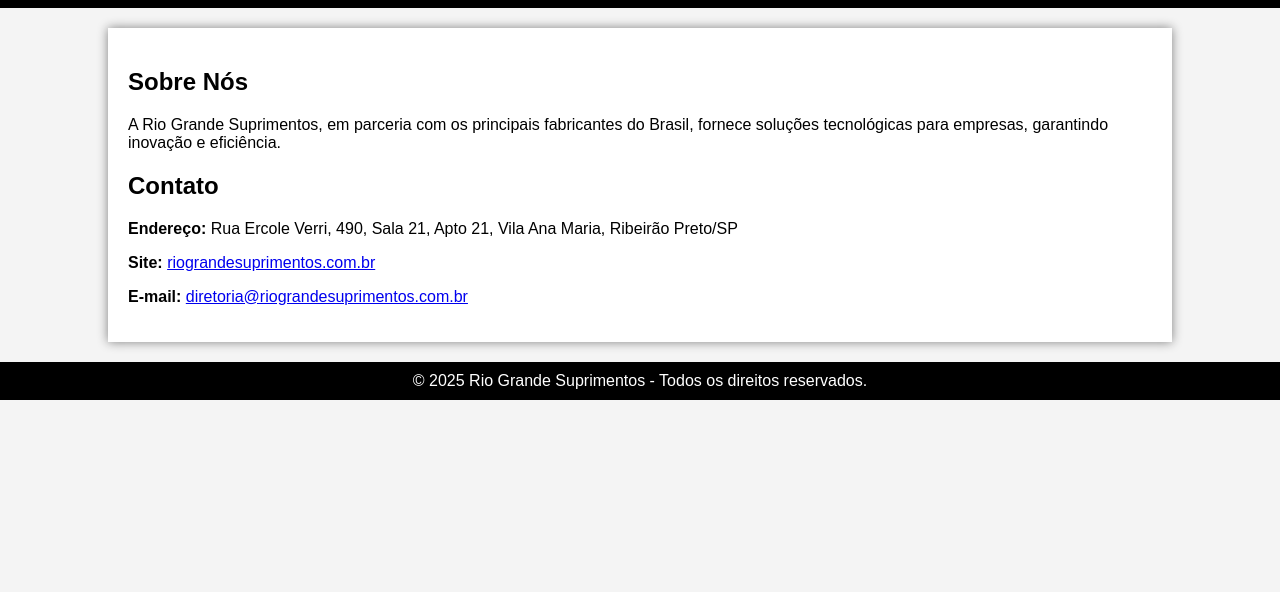
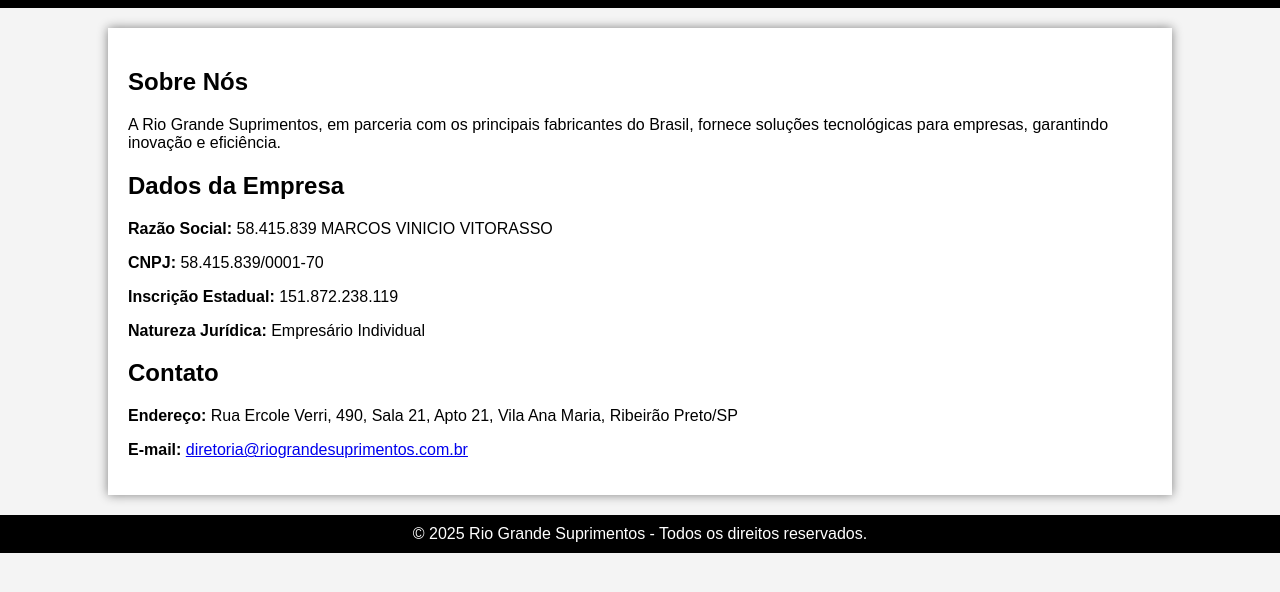
Before and after one commit to riogradesuprimentos/landing-page-responsiva, a plain HTML site: page index.html in a window 1280 px wide. Shown: the part 102-694 px from the top of the page. Drawn offline with Linux system fonts and the light colour scheme.

Commit message:
Update index.html - inclusão de informações e organizacao

```diff
--- a/index.html
+++ b/index.html
@@ -49,9 +49,13 @@
     <div class="container">
         <h2>Sobre Nós</h2>
         <p>A Rio Grande Suprimentos, em parceria com os principais fabricantes do Brasil, fornece soluções tecnológicas para empresas, garantindo inovação e eficiência.</p>
+        <h2>Dados da Empresa</h2>
+        <p><strong>Razão Social:</strong> 58.415.839 MARCOS VINICIO VITORASSO</p>
+        <p><strong>CNPJ:</strong> 58.415.839/0001-70</p>
+        <p><strong>Inscrição Estadual:</strong> 151.872.238.119</p>
+        <p><strong>Natureza Jurídica:</strong> Empresário Individual</p>
         <h2>Contato</h2>
         <p><strong>Endereço:</strong> Rua Ercole Verri, 490, Sala 21, Apto 21, Vila Ana Maria, Ribeirão Preto/SP</p>
-        <p><strong>Site:</strong> <a href="http://riograndesuprimentos.com.br" target="_blank">riograndesuprimentos.com.br</a></p>
         <p><strong>E-mail:</strong> <a href="mailto:diretoria@riograndesuprimentos.com.br">diretoria@riograndesuprimentos.com.br</a></p>
     </div>
     <footer>
```
